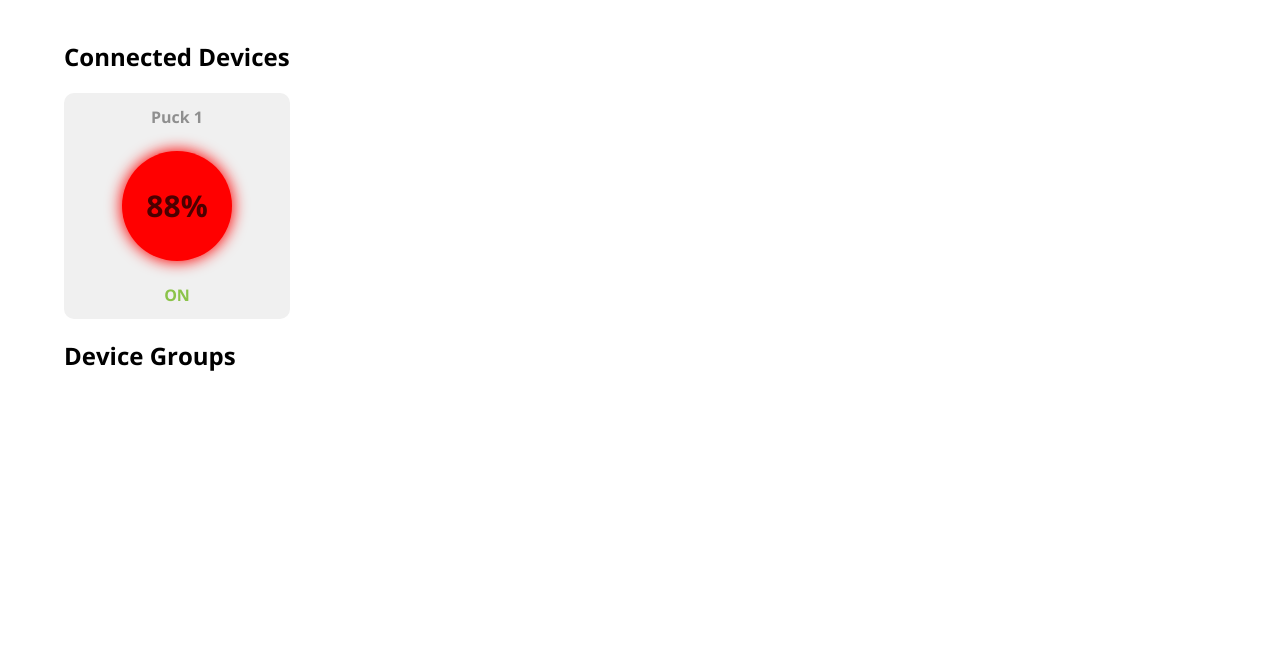
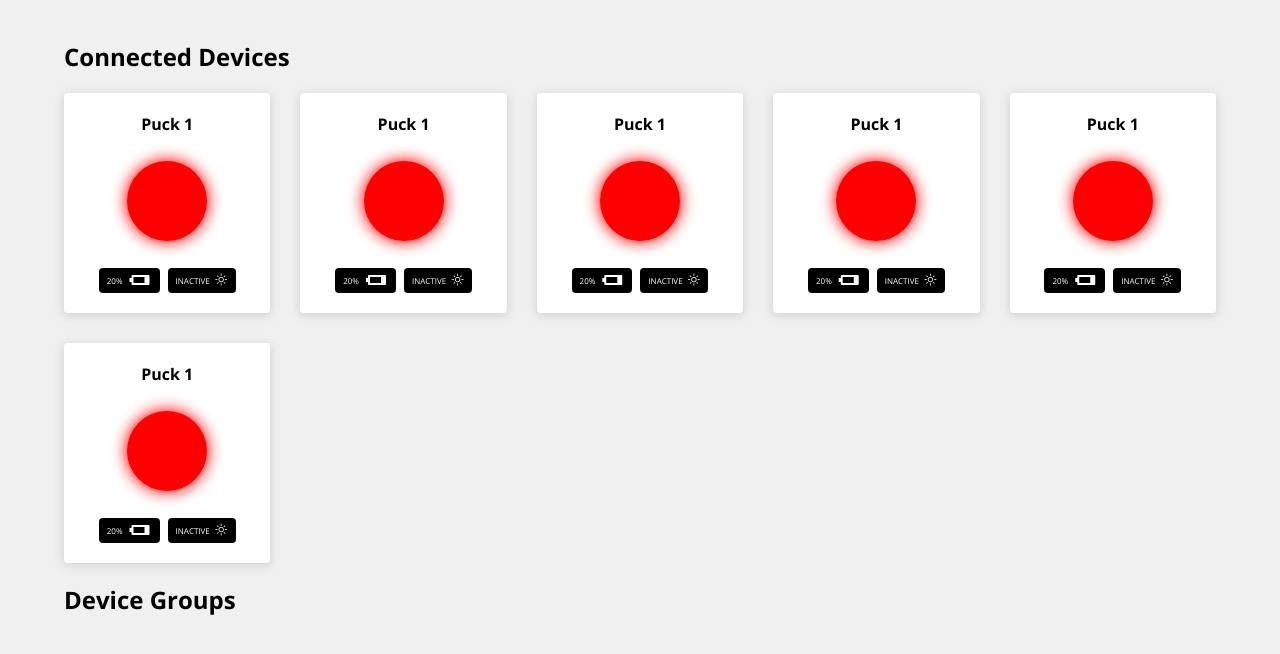
Before and after one commit to araamz/GlowPucks, a React (Vite) app in the folder control/: page / in a window 1280 px wide. Shown: the top 654 px of the page. Built offline with nearby package versions, Linux system fonts and the light colour scheme.

Commit message:
Developing GlowPuck Homepage; added composition.

```diff
--- /dev/null
+++ b/control/src/components/battery_widget/battery_widget.module.css
@@ -0,0 +1,17 @@
+@media screen and (min-width: 600px) {
+
+    .battery_widget {
+        gap: 5px;
+    }
+    .battery_text {
+
+    }
+    .battery_icon {
+        line-height: 0;
+    }
+
+}
+
+@media screen and (min-width: 900px) {
+
+}
--- /dev/null
+++ b/control/src/components/battery_widget/battery_widget.tsx
@@ -0,0 +1,49 @@
+import Widget from "../widget/widget";
+import battery_widget_styles from "./battery_widget.module.css";
+
+type battery_widget_props = {
+    level: Number
+}
+
+export default function BatteryWidget(props: battery_widget_props) {
+
+    const show_battery_level_text = () => {
+        return `${props.level}%`
+    }
+
+    const show_dynamic_battery_icon = () => {
+
+        let very_low_battery_threshold: Number = 10;
+        let low_battery_threshold: Number = 25;
+        let medium_battery_threshold: Number = 50;
+        let high_battery_threshold: Number = 75;
+        let full_battery_threshold: Number = 100;
+
+        if ( (full_battery_threshold >= props.level) && (high_battery_threshold < props.level) ) {
+            return "battery_full_alt"
+        } else if ( (high_battery_threshold >= props.level) && (medium_battery_threshold < props.level) ) {
+            return "battery_horiz_075"
+        } else if ( (medium_battery_threshold >= props.level) && (low_battery_threshold < props.level) ) {
+            return "battery_horiz_050"
+        } else if ( (low_battery_threshold >= props.level) && (very_low_battery_threshold < props.level) ) {
+            return "battery_low"
+        } else {
+            return "battery_very_low"
+        }
+
+    }
+
+    return (
+        <Widget>
+            <p className={battery_widget_styles.battery_text}>
+                { show_battery_level_text() }
+            </p>
+            <div className={battery_widget_styles.battery_icon}>
+                <span className="material-symbols-outlined">
+                    { show_dynamic_battery_icon() }
+                </span>
+            </div>
+        </Widget>
+    )
+
+}
--- a/control/src/components/device_preview/device_preview.module.css
+++ b/control/src/components/device_preview/device_preview.module.css
@@ -1,50 +1,42 @@
 @media screen and (min-width: 600px) {
 
   .device_preview {
-    display: grid;
-    background: #f0f0f0;
-    width: 200px;
-    height: 200px;
-    border-radius: 10px;
-    grid-template-columns: 1fr;
-    grid-template-rows: min-content 1fr min-content;
-    padding: 13px;
+    background: white;
+    height: 180px;
+    box-shadow: 0 2px 10px 1px lightgray;
+    border-radius: 4px;
+    padding: 20px;
   }
+  .device_preview_container {
+    display: flex;
+    flex-direction: column;
+    width: 100%;
+    height: 100%;
+    align-items: center;
+    justify-content: space-between;
+  }
+  .label_container {
+
+  }
+  .graphic_container {
+
+  }
+  .widgets_container {
+    display: flex;
+    flex-direction: row;
+    gap: 8px;
+  }
+
   .label {
+    font-weight: 700;
     font-size: 1rem;
-    font-weight: 700;
-    text-align: center;
-    color: #8F8F8F;
   }
   .graphic {
+    width: 80px;
+    height: 80px;
     background: red;
-    height: 110px;
-    width: 110px;
     border-radius: 100%;
     box-shadow: 0 0 15px 1px red;
-    justify-self: center;
-    align-self: center;
-    display: flex;
-  }
-  .graphic > p {
-    height: min-content;
-    width: min-content;
-    place-self: center;
-    margin: 0 auto;
-    font-size: 30px;
-    font-weight: 700;
-    color: black;
-    opacity: 70%;
-  }
-  .metadata {
-    display: flex;
-    justify-content: center;
-    gap: 22px;
-    align-self: flex-end;
-  }
-  .metadata > p {
-    font-weight: 700;
-    color: #8BC34A;
   }
 
 }
--- a/control/src/components/device_preview/device_preview.tsx
+++ b/control/src/components/device_preview/device_preview.tsx
@@ -1,23 +1,31 @@
+import BatteryWidget from "../battery_widget/battery_widget";
+import LightActiveWidget from "../light_active_widget/light_active_widget";
 import device_preview_styles from "./device_preview.module.css";
 
-export default function DevicePreview() {
+type device_preview_props = {
+    id: any;
+    label: String;
+    battery_level: Number;
+    light_active: boolean;
+}
+
+export default function DevicePreview(props: device_preview_props) {
 
     return (
         <div className={device_preview_styles.device_preview}>
-            <div className={device_preview_styles.label}>
-                <p>
-                    Puck 1
-                </p>
-            </div>
-            <div className={device_preview_styles.graphic}>
-                <p>
-                    88%
-                </p>
-            </div>
-            <div className={device_preview_styles.metadata}>
-                <p>
-                    ON
-                </p>
+            <div className={device_preview_styles.device_preview_container}>
+                <div className={device_preview_styles.label_container}>
+                    <p className={device_preview_styles.label}>
+                        { props.label }
+                    </p>
+                </div>
+                <div className={device_preview_styles.graphic_container}>
+                    <div className={device_preview_styles.graphic} />
+                </div>
+                <div className={device_preview_styles.widgets_container}>
+                    <BatteryWidget level={props.battery_level} />
+                    <LightActiveWidget active={props.light_active}/>
+                </div>
             </div>
         </div>
     )
--- /dev/null
+++ b/control/src/components/light_active_widget/light_active_widget.module.css
@@ -0,0 +1,29 @@
+@media screen and (min-width: 600px) {
+    .active_icon {
+        line-height: 0;
+    }
+    .active_icon > span {
+        font-size: 0.8rem;
+    }
+
+    .active {
+        font-variation-settings:
+        'FILL' 1,
+        'wght' 400,
+        'GRAD' 0,
+        'opsz' 100
+    }
+
+    .inactive {
+        font-variation-settings:
+        'FILL' 0,
+        'wght' 400,
+        'GRAD' 0,
+        'opsz' 100
+    }
+
+}
+
+@media screen and (min-width: 900px) {
+
+}
--- /dev/null
+++ b/control/src/components/light_active_widget/light_active_widget.tsx
@@ -0,0 +1,40 @@
+import Widget from "../widget/widget";
+import light_active_widget_styles from "./light_active_widget.module.css";
+
+type light_active_widget_props = {
+    active: boolean
+}
+
+export default function LightActiveWidget(props: light_active_widget_props) {
+
+    const show_light_status_text = () => {
+
+        let enabled_text = "ACTIVE"
+        let disabled_text = "INACTIVE"
+
+        return props.active ? enabled_text : disabled_text
+    }
+
+    const show_light_active_icon = () => {
+
+        let enabled_class = light_active_widget_styles.active
+        let disabled_class = light_active_widget_styles.inactive
+
+        return props.active ? enabled_class : disabled_class
+
+    }
+
+    return (
+        <Widget className={light_active_widget_styles.light_active_widget}>
+            <p className={light_active_widget_styles.status_text}>
+                { show_light_status_text() }
+            </p>
+            <div className={light_active_widget_styles.active_icon}>
+                <span className={`material-symbols-outlined ${show_light_active_icon()}`}>
+                    light_mode
+                </span>
+            </div>
+        </Widget>
+    )
+
+}
--- /dev/null
+++ b/control/src/components/widget/widget.module.css
@@ -0,0 +1,19 @@
+@media screen and (min-width: 600px) {
+
+    .widget {
+        background: black;
+        display: flex;
+
+        color: white !important;
+        font-size: 0.5rem;
+
+        height: 25px !important;
+        align-items: center;
+        width: min-content;
+
+        gap: 5px;
+        border-radius: 4px;
+        padding: 0 8px;
+    }
+
+}
--- /dev/null
+++ b/control/src/components/widget/widget.tsx
@@ -0,0 +1,17 @@
+import { ReactNode } from "react";
+import widget_styles from "./widget.module.css";
+
+type widget_props = {
+    className?: string;
+    children: ReactNode;
+}
+
+export default function Widget(props: widget_props) {
+
+    return (
+        <div className={`${widget_styles.widget} ${props.className}`}>
+            {props.children}
+        </div>
+    )
+
+}
--- a/control/src/index.css
+++ b/control/src/index.css
@@ -72,9 +72,12 @@ button:focus-visible {
 */
 
 @import url('https://fonts.googleapis.com/css2?family=Open+Sans:wght@400;500;700&display=swap');
-
+@import url('https://fonts.googleapis.com/css2?family=Material+Symbols+Outlined:opsz,wght,FILL,GRAD@20..48,100..700,0..1,-50..200');
 :root {
   font-family: 'Open Sans', sans-serif;
+}
+body {
+  background: #f0f0f0;
 }
 p {
   margin: 0;
--- /dev/null
+++ b/control/src/pages/home/home.module.css
@@ -0,0 +1,9 @@
+@media screen and (min-width: 600px) {
+
+    .devices_container {
+        display: grid;
+        gap: 30px;
+        grid-template-columns: repeat(5, 1fr);
+    }
+
+}
--- a/control/src/pages/home/home.tsx
+++ b/control/src/pages/home/home.tsx
@@ -1,15 +1,22 @@
 import DevicePreview from "../../components/device_preview/device_preview";
+
+import home_page_styles from "./home.module.css";
 
 export default function Home() {
 
     return (
         <div>
-            <div className="">
+            <div className={home_page_styles.connected_devices}>
                 <h2>
                     Connected Devices
                 </h2>
-                <div>
-                    <DevicePreview />
+                <div className={home_page_styles.devices_container}>
+                    <DevicePreview id={0} label={"Puck 1"} battery_level={20} light_active={false} />
+                    <DevicePreview id={0} label={"Puck 1"} battery_level={20} light_active={false} />
+                    <DevicePreview id={0} label={"Puck 1"} battery_level={20} light_active={false} />
+                    <DevicePreview id={0} label={"Puck 1"} battery_level={20} light_active={false} />
+                    <DevicePreview id={0} label={"Puck 1"} battery_level={20} light_active={false} />
+                    <DevicePreview id={0} label={"Puck 1"} battery_level={20} light_active={false} />
                 </div>
             </div>
             <div>
```
